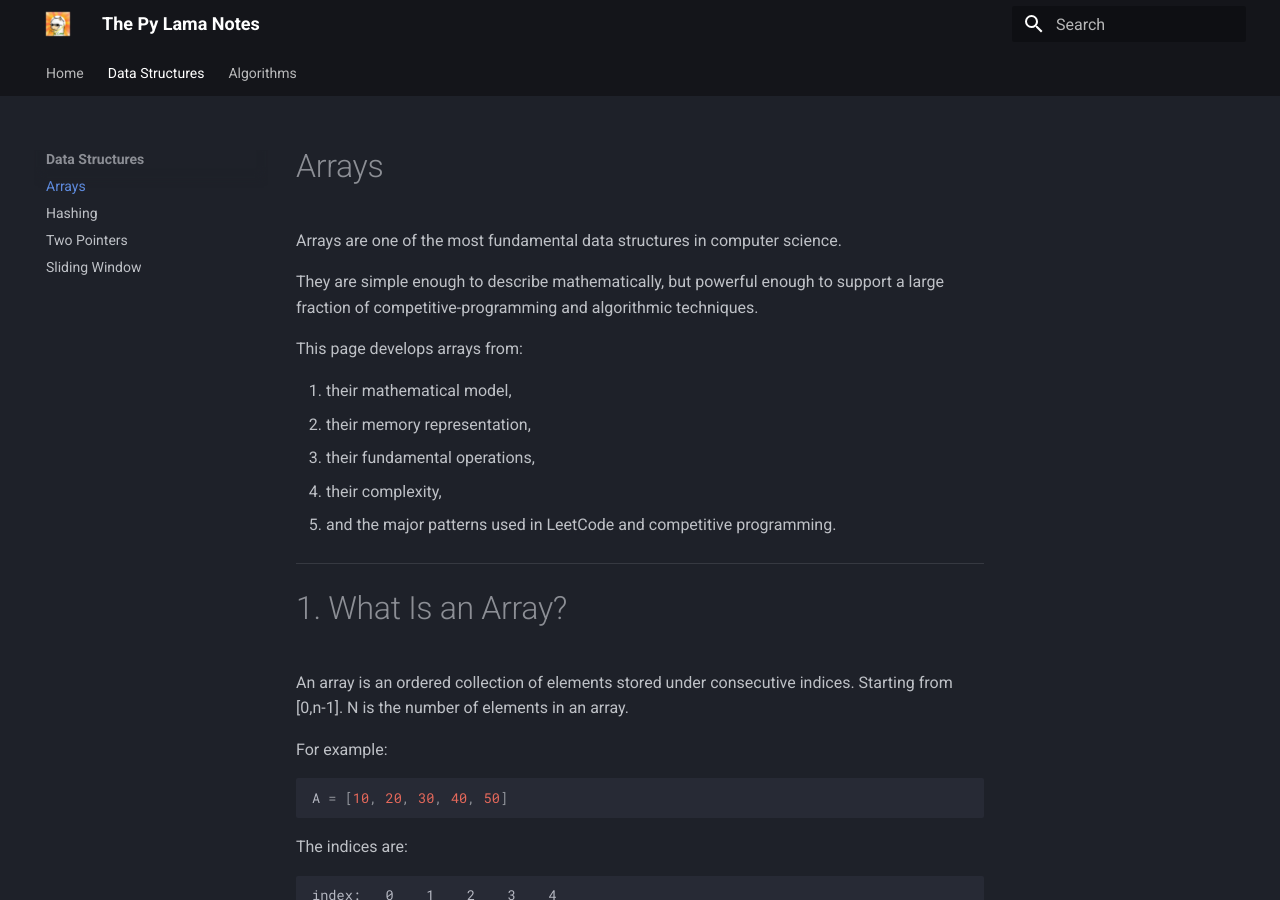
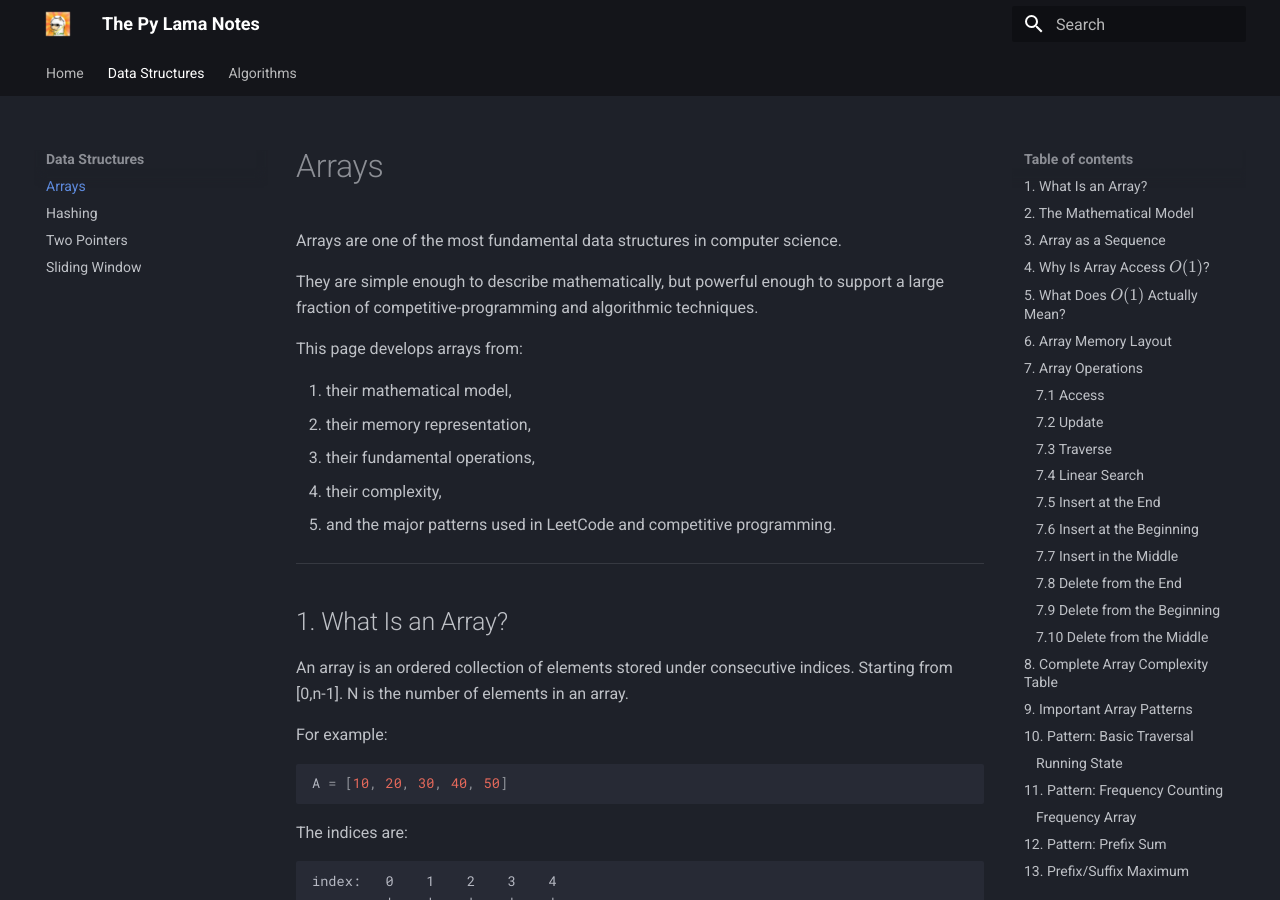
Before and after one commit to GSAUC3/ThePyLama, an MkDocs documentation site: the page built from docs/data structures/arrays/arrays.md, in a window 1280 px wide and 900 px high. Built offline with MkDocs 1.6.1 and Material for MkDocs 9.7.7, drawn with Linux system fonts in a browser that asks for light colours.

Commit message:
table of contents bug fixed

````diff
--- a/docs/data structures/arrays/arrays.md
+++ b/docs/data structures/arrays/arrays.md
@@ -14,7 +14,7 @@ This page develops arrays from:
 
 ---
 
-# 1. What Is an Array?
+## 1. What Is an Array?
 
 An array is an ordered collection of elements stored under consecutive indices.
 Starting from [0,n-1]. N is the number of elements in an array.
@@ -39,7 +39,7 @@ The important property is:
 
 ---
 
-# 2. The Mathematical Model
+## 2. The Mathematical Model
 
 An array can be modeled as a function.
 
@@ -92,7 +92,7 @@ This mathematical model is useful because it separates two concepts:
 
 ---
 
-# 3. Array as a Sequence
+## 3. Array as a Sequence
 
 An array is also a finite sequence:
 
@@ -121,7 +121,7 @@ This distinction becomes important in problems involving:
 
 ---
 
-# 4. Why Is Array Access \(O(1)\)?
+## 4. Why Is Array Access \(O(1)\)?
 
 The key property of an array is **contiguous memory**.
 
@@ -192,7 +192,7 @@ $$
 
 ---
 
-# 5. What Does \(O(1)\) Actually Mean?
+## 5. What Does \(O(1)\) Actually Mean?
 
 \(O(1)\) does **not** necessarily mean:
 
@@ -235,7 +235,7 @@ $$
 
 ---
 
-# 6. Array Memory Layout
+## 6. Array Memory Layout
 
 Conceptually:
 
@@ -261,7 +261,7 @@ This is the fundamental reason random access is possible.
 
 ---
 
-# 7. Array Operations
+## 7. Array Operations
 
 Let:
 
@@ -271,7 +271,7 @@ $$
 
 be the number of elements.
 
-## 7.1 Access
+### 7.1 Access
 
 ```python
 x = A[i]
@@ -285,7 +285,7 @@ $$
 
 ---
 
-## 7.2 Update
+### 7.2 Update
 
 ```python
 A[i] = x
@@ -299,7 +299,7 @@ $$
 
 ---
 
-## 7.3 Traverse
+### 7.3 Traverse
 
 ```python
 for x in A:
@@ -314,7 +314,7 @@ $$
 
 ---
 
-## 7.4 Linear Search
+### 7.4 Linear Search
 
 Find whether \(x\) exists:
 
@@ -334,7 +334,7 @@ because we may need to inspect every element.
 
 ---
 
-## 7.5 Insert at the End
+### 7.5 Insert at the End
 
 If there is free capacity:
 
@@ -356,7 +356,7 @@ $$
 
 ---
 
-## 7.6 Insert at the Beginning
+### 7.6 Insert at the Beginning
 
 Suppose:
 
@@ -380,7 +380,7 @@ $$
 
 ---
 
-## 7.7 Insert in the Middle
+### 7.7 Insert in the Middle
 
 For insertion at index \(i\), approximately:
 
@@ -400,7 +400,7 @@ worst case.
 
 ---
 
-## 7.8 Delete from the End
+### 7.8 Delete from the End
 
 If the array supports removing the final element:
 
@@ -410,7 +410,7 @@ $$
 
 ---
 
-## 7.9 Delete from the Beginning
+### 7.9 Delete from the Beginning
 
 Removing the first element requires shifting the remaining elements.
 
@@ -420,7 +420,7 @@ $$
 
 ---
 
-## 7.10 Delete from the Middle
+### 7.10 Delete from the Middle
 
 Deleting \(A[i]\) requires shifting:
 
@@ -438,7 +438,7 @@ $$
 
 ---
 
-# 8. Complete Array Complexity Table
+## 8. Complete Array Complexity Table
 
 | Operation           |                             Complexity |
 | ------------------- | -------------------------------------: |
@@ -458,7 +458,7 @@ $$
 
 ---
 
-# 9. Important Array Patterns
+## 9. Important Array Patterns
 
 Most LeetCode and competitive-programming array problems are not solved by knowing more syntax.
 
@@ -493,7 +493,7 @@ Arrays
 
 ---
 
-# 10. Pattern: Basic Traversal
+## 10. Pattern: Basic Traversal
 
 The simplest array pattern.
 
@@ -519,7 +519,7 @@ Typical examples:
 
 ---
 
-## Running State
+### Running State
 
 Instead of storing everything, maintain only what is necessary.
 
@@ -550,7 +550,7 @@ $$
 
 ---
 
-# 11. Pattern: Frequency Counting
+## 11. Pattern: Frequency Counting
 
 When values belong to a manageable domain, count occurrences.
 
@@ -579,7 +579,7 @@ average time with hashing.
 
 ---
 
-## Frequency Array
+### Frequency Array
 
 If:
 
@@ -606,7 +606,7 @@ $$
 
 ---
 
-# 12. Pattern: Prefix Sum
+## 12. Pattern: Prefix Sum
 
 Define:
 
@@ -655,7 +655,7 @@ This version avoids special-casing \(l=0\).
 
 ---
 
-# 13. Prefix/Suffix Maximum
+## 13. Prefix/Suffix Maximum
 
 For:
 
@@ -684,7 +684,7 @@ Useful for:
 
 ---
 
-# 14. Pattern: Difference Array
+## 14. Pattern: Difference Array
 
 For range updates:
 
@@ -733,47 +733,47 @@ $$
 
 ---
 
-# 15. Pattern: Two Pointers
-
----
-
-# 16. Two Sum on a Sorted Array
-
----
-
-# 17. Pattern: Sliding Window
-
----
-
-# 18. Fixed-Size Sliding Window
-
----
-
-# 19. Variable-Size Sliding Window
-
----
-
-# 20. Sliding Window Warning
-
----
-
-# 21. Pattern: Binary Search
-
----
-
-# 22. Binary search on the answer
-
----
-
-# 23. Lower Bound
-
----
-
-# 24. Upper Bound
-
----
-
-# 25. Pattern: Sorting + Scanning
+## 15. Pattern: Two Pointers
+
+---
+
+## 16. Two Sum on a Sorted Array
+
+---
+
+## 17. Pattern: Sliding Window
+
+---
+
+## 18. Fixed-Size Sliding Window
+
+---
+
+## 19. Variable-Size Sliding Window
+
+---
+
+## 20. Sliding Window Warning
+
+---
+
+## 21. Pattern: Binary Search
+
+---
+
+## 22. Binary search on the answer
+
+---
+
+## 23. Lower Bound
+
+---
+
+## 24. Upper Bound
+
+---
+
+## 25. Pattern: Sorting + Scanning
 
 Sometimes the original order does not matter.
 
@@ -808,7 +808,7 @@ exploit ordering
 
 ---
 
-# 26. 3Sum Pattern
+## 26. 3Sum Pattern
 
 Sort:
 
@@ -847,7 +847,7 @@ and similarly for the two pointers.
 
 ---
 
-# 27. Pattern: Hashing
+## 27. Pattern: Hashing
 
 If we need fast membership:
 
@@ -894,7 +894,7 @@ $$
 
 ---
 
-# 28. Pattern: Complement Lookup
+## 28. Pattern: Complement Lookup
 
 For Two Sum:
 
@@ -942,7 +942,7 @@ $$
 
 ---
 
-# 29. Pattern: Kadane's Algorithm
+## 29. Pattern: Kadane's Algorithm
 
 Maximum subarray sum.
 
@@ -997,7 +997,7 @@ $$
 
 ---
 
-# 30. Pattern: Monotonic Stack
+## 30. Pattern: Monotonic Stack
 
 Use when the problem asks for relationships with the:
 
@@ -1037,7 +1037,7 @@ $$
 
 ---
 
-# 31. Pattern: Monotonic Deque
+## 31. Pattern: Monotonic Deque
 
 Useful when we need:
 
@@ -1065,7 +1065,7 @@ $$
 
 ---
 
-# 32. Pattern: Intervals
+## 32. Pattern: Intervals
 
 An interval is:
 
@@ -1099,7 +1099,7 @@ which makes overlap relationships easier to reason about.
 
 ---
 
-# 33. Interval Overlap
+## 33. Interval Overlap
 
 Two intervals:
 
@@ -1135,7 +1135,7 @@ This identity is worth remembering.
 
 ---
 
-# 34. Pattern: Cyclic Sort / Index Placement
+## 34. Pattern: Cyclic Sort / Index Placement
 
 Useful when:
 
@@ -1171,7 +1171,7 @@ This pattern appears in:
 
 ---
 
-# 35. Pattern: In-Place Marking
+## 35. Pattern: In-Place Marking
 
 If values are restricted to indices, use the array itself as memory.
 
@@ -1207,7 +1207,7 @@ Be careful when modifying the array because the original values may be needed la
 
 ---
 
-# 36. Pattern: Dutch National Flag
+## 36. Pattern: Dutch National Flag
 
 For arrays containing three categories, for example:
 
@@ -1246,7 +1246,7 @@ space.
 
 ---
 
-# 37. Pattern: Majority Element
+## 37. Pattern: Majority Element
 
 If an element appears more than:
 
@@ -1300,7 +1300,7 @@ space.
 
 ---
 
-# 38. Pattern: Prefix + Hash Map
+## 38. Pattern: Prefix + Hash Map
 
 A powerful combination.
 
@@ -1347,7 +1347,7 @@ This technique is extremely important for subarray-sum problems, especially when
 
 ---
 
-# 39. Pattern: Greedy Scanning
+## 39. Pattern: Greedy Scanning
 
 Sometimes a locally optimal decision can be proven to lead to a globally optimal result.
 
@@ -1368,7 +1368,7 @@ A greedy solution should have a correctness argument.
 
 ---
 
-# 40. Pattern: Dynamic Programming on Arrays
+## 40. Pattern: Dynamic Programming on Arrays
 
 Many DP problems define a state based on an index.
 
@@ -1397,7 +1397,7 @@ The important questions are:
 
 ---
 
-# 41. Pattern: Divide and Conquer
+## 41. Pattern: Divide and Conquer
 
 Split:
 
@@ -1440,7 +1440,7 @@ $$
 
 ---
 
-# 42. Pattern: Coordinate Compression
+## 42. Pattern: Coordinate Compression
 
 Suppose values are huge:
 
@@ -1476,7 +1476,7 @@ Useful for:
 
 ---
 
-# 43. Pattern: Sweep Line
+## 43. Pattern: Sweep Line
 
 Convert an interval problem into events.
 
@@ -1506,7 +1506,7 @@ Useful for:
 
 ---
 
-# 44. Pattern: Matrix / 2D Array
+## 44. Pattern: Matrix / 2D Array
 
 A matrix is simply a multidimensional array.
 
@@ -1536,7 +1536,7 @@ Common patterns:
 
 ---
 
-# 45. 2D Prefix Sum
+## 45. 2D Prefix Sum
 
 Define:
 
@@ -1567,9 +1567,9 @@ The final addition is necessary because the top-left region was subtracted twice
 
 ---
 
-# 46. Common Array Tricks
-
-## Reverse in-place
+## 46. Common Array Tricks
+
+### Reverse in-place
 
 ```python
 l, r = 0, len(nums) - 1
@@ -1594,7 +1594,7 @@ $$
 
 ---
 
-## Swap Without Extra Array
+### Swap Without Extra Array
 
 Python:
 
@@ -1604,7 +1604,7 @@ a, b = b, a
 
 ---
 
-## Rotate Array
+### Rotate Array
 
 A rotation can be performed using reversals.
 
@@ -1632,7 +1632,7 @@ for rotations.
 
 ---
 
-# 47. Avoiding Off-by-One Errors
+## 47. Avoiding Off-by-One Errors
 
 Always explicitly define whether your interval is:
 
@@ -1664,17 +1664,17 @@ A large number of binary-search and sliding-window bugs are boundary-definition
 
 ---
 
-# 48. Useful Index Identities
+## 48. Useful Index Identities
 
 For an array of length \(n\):
 
-### Last index
+#### Last index
 
 $$
 n-1
 $$
 
-### Number of elements in inclusive interval
+#### Number of elements in inclusive interval
 
 $$
 [l,r]:
@@ -1684,7 +1684,7 @@ $$
 r-l+1
 $$
 
-### Number of elements in half-open interval
+#### Number of elements in half-open interval
 
 $$
 [l,r):
@@ -1694,7 +1694,7 @@ $$
 r-l
 $$
 
-### Middle
+#### Middle
 
 $$
 mid=l+\left\lfloor\frac{r-l}{2}\right\rfloor
@@ -1704,9 +1704,9 @@ This form avoids overflow in languages where integer overflow is possible.
 
 ---
 
-# 49. Common Complexity Traps
-
-## Nested loops do not automatically mean \(O(n^2)\)
+## 49. Common Complexity Traps
+
+### Nested loops do not automatically mean \(O(n^2)\)
 
 Consider:
 
@@ -1730,7 +1730,7 @@ Always count **total pointer movement**, not merely nesting depth.
 
 ---
 
-# 50. Another Important Trap
+## 50. Another Important Trap
 
 This:
 
@@ -1762,7 +1762,7 @@ $$
 
 ---
 
-# 51. In-Place vs Auxiliary Space
+## 51. In-Place vs Auxiliary Space
 
 If an algorithm modifies the input array:
 
@@ -1808,7 +1808,7 @@ Always distinguish:
 
 ---
 
-# 52. When You See These Words...
+## 52. When You See These Words...
 
 | Problem wording          | Consider                             |
 | ------------------------ | ------------------------------------ |
@@ -1837,7 +1837,7 @@ These are **hints**, not rules.
 
 ---
 
-# 53. The Most Important Question
+## 53. The Most Important Question
 
 When solving an array problem, do not immediately ask:
 
@@ -1845,7 +1845,7 @@ When solving an array problem, do not immediately ask:
 
 Instead ask:
 
-### 1. What information does the problem require?
+#### 1. What information does the problem require?
 
 Is it asking about:
 
@@ -1857,7 +1857,7 @@ Is it asking about:
 - ranges?
 - ordering?
 
-### 2. What structure does the input provide?
+#### 2. What structure does the input provide?
 
 Is it:
 
@@ -1869,7 +1869,7 @@ Is it:
 - circular?
 - partially ordered?
 
-### 3. What information can be maintained?
+#### 3. What information can be maintained?
 
 Can I maintain:
 
@@ -1905,7 +1905,7 @@ $$
 stack
 $$
 
-### 4. What can be eliminated?
+#### 4. What can be eliminated?
 
 A good algorithm usually wins by eliminating possibilities.
 
@@ -1923,7 +1923,7 @@ Dynamic programming eliminates repeated subproblems.
 
 ---
 
-# 54. Array Problem-Solving Checklist
+## 54. Array Problem-Solving Checklist
 
 Before coding:
 
@@ -1952,45 +1952,45 @@ Before coding:
 
 ---
 
-# 55. Core Formulas
-
-### Array access
+## 55. Core Formulas
+
+#### Array access
 
 $$
 \boxed{\operatorname{addr}(A[i])=B+iw}
 $$
 
-### Inclusive interval size
+#### Inclusive interval size
 
 $$
 \boxed{r-l+1}
 $$
 
-### Half-open interval size
+#### Half-open interval size
 
 $$
 \boxed{r-l}
 $$
 
-### Number of subarrays
+#### Number of subarrays
 
 $$
 \boxed{\frac{n(n+1)}2}
 $$
 
-### Number of subsets
+#### Number of subsets
 
 $$
 \boxed{2^n}
 $$
 
-### Prefix sum
+#### Prefix sum
 
 $$
 \boxed{P[i]=\sum_{j=0}^{i}A[j]}
 $$
 
-### Range sum
+#### Range sum
 
 $$
 \boxed{
@@ -2000,13 +2000,13 @@ P[r]-P[l-1]
 }
 $$
 
-### Binary-search iterations
+#### Binary-search iterations
 
 $$
 \boxed{k=\Theta(\log_2 n)}
 $$
 
-### Arithmetic series
+#### Arithmetic series
 
 $$
 \boxed{
@@ -2014,7 +2014,7 @@ $$
 }
 $$
 
-### Geometric series
+#### Geometric series
 
 $$
 \boxed{
@@ -2026,11 +2026,11 @@ $$
 
 ---
 
-# 56. Final Mental Model
+## 56. Final Mental Model
 
 Think of an array at four different levels.
 
-## Level 1 — Mathematical
+### Level 1 — Mathematical
 
 $$
 A:\{0,\ldots,n-1\}\rightarrow S
@@ -2038,7 +2038,7 @@ $$
 
 It is a finite sequence/function.
 
-## Level 2 — Memory
+### Level 2 — Memory
 
 $$
 \operatorname{address}(A[i])=B+iw
@@ -2046,7 +2046,7 @@ $$
 
 It is contiguous memory plus address arithmetic.
 
-## Level 3 — Algorithmic
+### Level 3 — Algorithmic
 
 Exploit properties such as:
 
@@ -2074,7 +2074,7 @@ $$
 \text{locality}
 $$
 
-## Level 4 — Problem Solving
+### Level 4 — Problem Solving
 
 Transform the problem:
 
````
Also changed, not shown: docs/data structures/arrays/sliding-window.md (+4 -4 lines), docs/data structures/arrays/two-pointers.md (+2 -2 lines).
